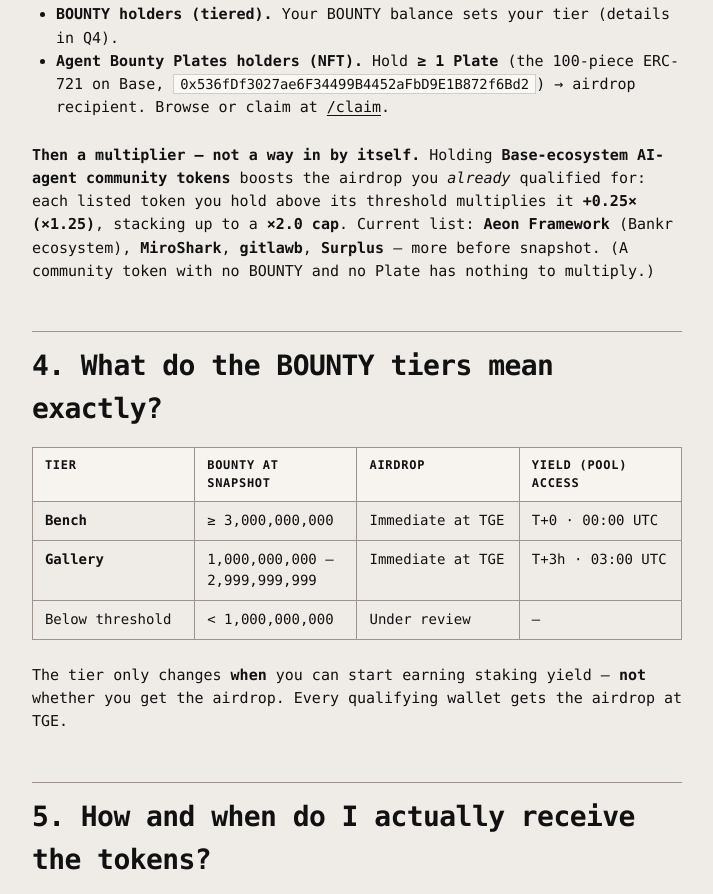
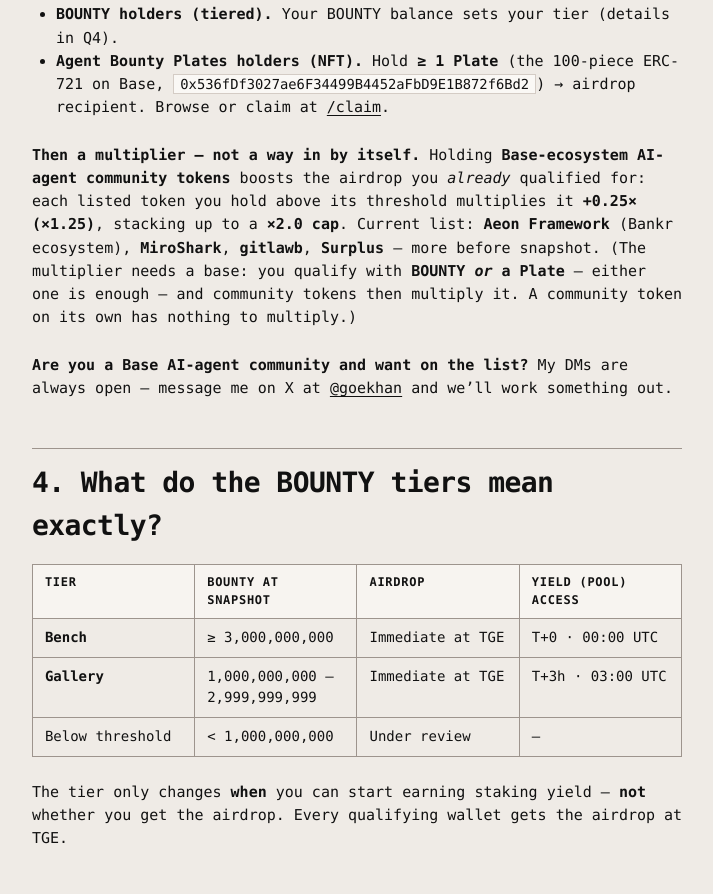
Before and after one commit to avalidurl/agentbounty, an Astro site: page /devlog/2026-05-28-cautio-airdrop-faq in a window 1280 px wide. Shown: the part 1558-2452 px from the top of the page, without its empty margins (283-996 px from the left). Built offline with nearby package versions, Linux system fonts and the light colour scheme; Astro itself is replaced by a stand-in of ours.

Commit message:
staking/faq: clarify qualify-with-either BOUNTY-or-Plate + add @goekhan community CTA
Reword the multiplier note so it's clearly either/or (BOUNTY OR a Plate, either is enough — not both). Add an open-DMs call to action inviting Base AI-agent communities to DM @goekhan on X to get listed.

Co-Authored-By: Claude Opus 4.7 (1M context) <noreply@anthropic.com>

```diff
--- a/src/content/devlog/2026-05-28-cautio-airdrop-faq.md
+++ b/src/content/devlog/2026-05-28-cautio-airdrop-faq.md
@@ -28,7 +28,9 @@ One snapshot: **2026-06-03 · 00:00 UTC**. Whatever qualifying assets you hold i
 - **BOUNTY holders (tiered).** Your BOUNTY balance sets your tier (details in Q4).
 - **Agent Bounty Plates holders (NFT).** Hold **≥ 1 Plate** (the 100-piece ERC-721 on Base, `0x536fDf3027ae6F34499B4452aFbD9E1B872f6Bd2`) → airdrop recipient. Browse or claim at [/claim](/claim).
 
-**Then a multiplier — not a way in by itself.** Holding **Base-ecosystem AI-agent community tokens** boosts the airdrop you *already* qualified for: each listed token you hold above its threshold multiplies it **+0.25× (×1.25)**, stacking up to a **×2.0 cap**. Current list: **Aeon Framework** (Bankr ecosystem), **MiroShark**, **gitlawb**, **Surplus** — more before snapshot. (A community token with no BOUNTY and no Plate has nothing to multiply.)
+**Then a multiplier — not a way in by itself.** Holding **Base-ecosystem AI-agent community tokens** boosts the airdrop you *already* qualified for: each listed token you hold above its threshold multiplies it **+0.25× (×1.25)**, stacking up to a **×2.0 cap**. Current list: **Aeon Framework** (Bankr ecosystem), **MiroShark**, **gitlawb**, **Surplus** — more before snapshot. (The multiplier needs a base: you qualify with **BOUNTY *or* a Plate** — either one is enough — and community tokens then multiply it. A community token on its own has nothing to multiply.)
+
+**Are you a Base AI-agent community and want on the list?** My DMs are always open — message me on X at [@goekhan](https://x.com/goekhan) and we'll work something out.
 
 ## 4. What do the BOUNTY tiers mean exactly?
 
--- a/src/pages/staking.astro
+++ b/src/pages/staking.astro
@@ -433,6 +433,9 @@ import BaseLayout from "../layouts/BaseLayout.astro";
           <tr><td colspan="4" style="color: var(--muted); font-style: italic;">More communities to be announced before snapshot.</td></tr>
         </tbody>
       </table>
+      <p style="color: var(--muted); max-width: var(--read-width);">
+        <strong>Are you a Base AI-agent community and want on this list?</strong> My DMs are always open — message me on X at <a href="https://x.com/goekhan" target="_blank" rel="noopener">@goekhan</a> and we'll work something out.
+      </p>
       <div class="updates-callout" style="border-color: var(--ink);">
         <p><strong>One official channel — this site.</strong> The CAUTIO token contract address(es) will be published <strong>here, on this page, before launch</strong>. Until then, no contract address exists.</p>
         <p><strong>Assume every other source is a scam.</strong> Any CAUTIO address, presale, claim link, or "airdrop" posted on X, Telegram, Discord, email, or DMs — including accounts impersonating us — is fake. We will never DM you a claim link or ask you to connect your wallet anywhere but here. Always check the URL reads <strong>agentbounty.dev</strong>.</p>
```
